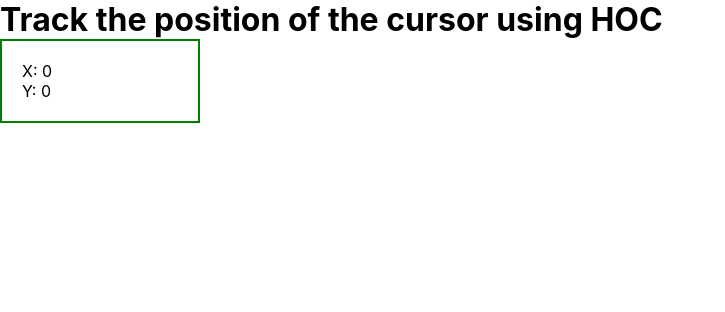
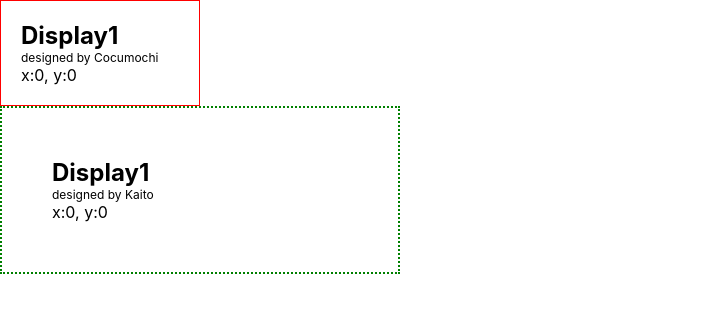
Before and after one commit to wonma/100-days-of-code, a React (Create React App) app in the folder exercises/react-advanced-practice/: page / in a window 1280 px wide. Shown: the top 312 px of the page, without its empty margins (0-725 px from the left). Built offline with nearby package versions, Linux system fonts and the light colour scheme.

Commit message:
Day078. Reviewed render prop

```diff
--- a/exercises/react-advanced-practice/src/App.js
+++ b/exercises/react-advanced-practice/src/App.js
@@ -27,6 +27,8 @@ import ThemeSwitcher2 from './ThemeSwitcher2';
 import ThemeSwitcher3 from './ThemeSwitcher3';
 import FocusOnInput2 from './FocusOnInput2';
 import CursorPosition1 from './CursorPosition1';
+import InventoryDisplay from './InventoryDisplay';
+import CursorPosition2 from './CursorPosition2';
 
 function App() {
   return (
@@ -56,8 +58,10 @@ function App() {
       <SimpleBlog2 />
       <ThemeSwitcher2 />
       <ThemeSwitcher3 />
-      <FocusOnInput2 />*/}
+      <FocusOnInput2 />
       <CursorPosition1 />
+      <InventoryDisplay />*/}
+      <CursorPosition2 />
     </div>
   );
 }
--- /dev/null
+++ b/exercises/react-advanced-practice/src/CursorPosition2/index.js
@@ -0,0 +1,49 @@
+import React, { useEffect, useState } from 'react';
+
+
+const GetCursorPosition = ({render}) => {
+    const [position, setPosition] = useState({x:0, y:0});
+
+    const handleMouseMove = (e) => {
+        const x = e.clientX;
+        const y = e.clientY;
+        setPosition({x, y})
+    }
+
+    useEffect(() => {
+        window.addEventListener('mousemove', handleMouseMove)
+    }, [])
+
+    return render(position)
+}
+
+const CursorPositionDisplay1 = () => {
+    return (
+        <div style={{width:'200px', border:'1px solid red', padding:'20px'}}>
+            <h2>Display1</h2>
+            <p style={{fontSize: '12px'}}>designed by Cocumochi</p>
+            <GetCursorPosition render={(position) => <p>x:{position.x}, y:{position.y}</p>}/>
+        </div>
+    )
+}
+
+const CursorPositionDisplay2 = () => {
+    return (
+        <div style={{width:'400px', border:'2px dotted green', padding:'50px'}}>
+            <h2>Display1</h2>
+            <p style={{fontSize: '12px'}}>designed by Kaito</p>
+            <GetCursorPosition render={(position) => <p>x:{position.x}, y:{position.y}</p>}/>
+        </div>
+    )
+}
+
+function CursorPosition2() {
+    return (
+        <div>
+            <CursorPositionDisplay1 />
+            <CursorPositionDisplay2 />
+        </div>
+    )
+}
+
+export default CursorPosition2;
--- /dev/null
+++ b/exercises/react-advanced-practice/src/InventoryDisplay/index.js
@@ -0,0 +1,52 @@
+import React, { useState, useEffect } from 'react';
+
+const DataFetcher = ({url, render}) => {
+    const [data, setData] = useState([]);
+
+    useEffect(()=>{
+        if(url.includes('dessert')) {
+            setData(['Cake', 'Cookies', 'Bread'])
+        } else {
+            setData(['Coke', 'Sprite'])
+        }
+    }, [])
+
+    return render(data)
+}
+
+const DessertDisplay = () => {
+    return (
+        <div>
+            <h2>Dessert</h2>
+            <DataFetcher
+                url='https://littlelemon.com/dessert'
+                render={(data) => <p>Quantity: {data.length}</p>}
+            />
+        </div>
+    )
+}
+
+const DrinkDisplay = () => {
+    return (
+        <div>
+            <h2>Drinks</h2>
+            <DataFetcher
+                url='https://littlelemon.com/drink'
+                render={(data) => <p>Quantity: {data.length}</p>}
+            />
+        </div>
+    )
+}
+
+function InventoryDisplay() {
+
+    return (
+        <div>
+            <h1>Inventory Display</h1>
+            <DessertDisplay />
+            <DrinkDisplay />
+        </div>
+    )
+}
+
+export default InventoryDisplay;
```
Also changed, not shown: 1 other file (tests, documents, lock files or other folders).
